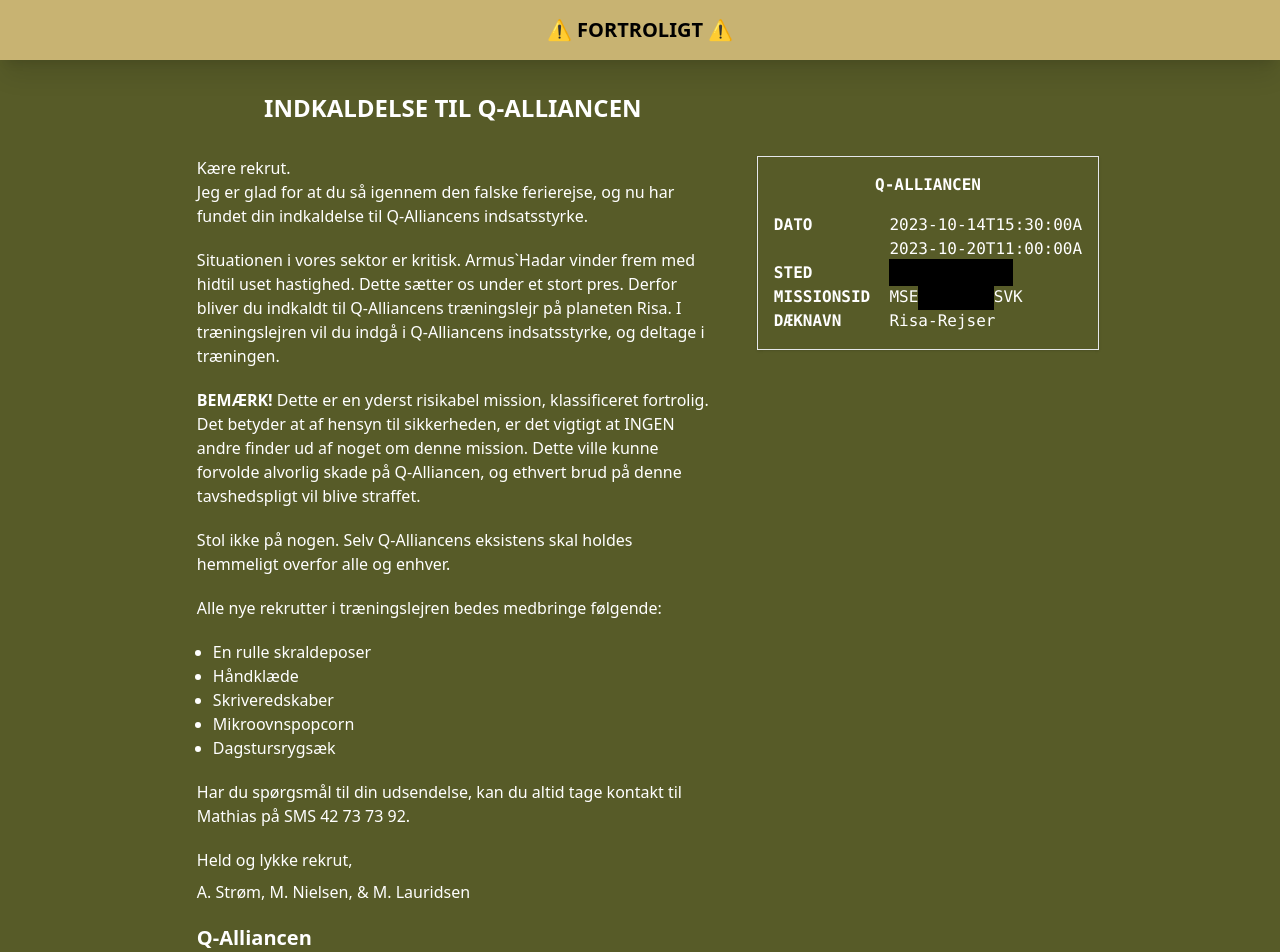
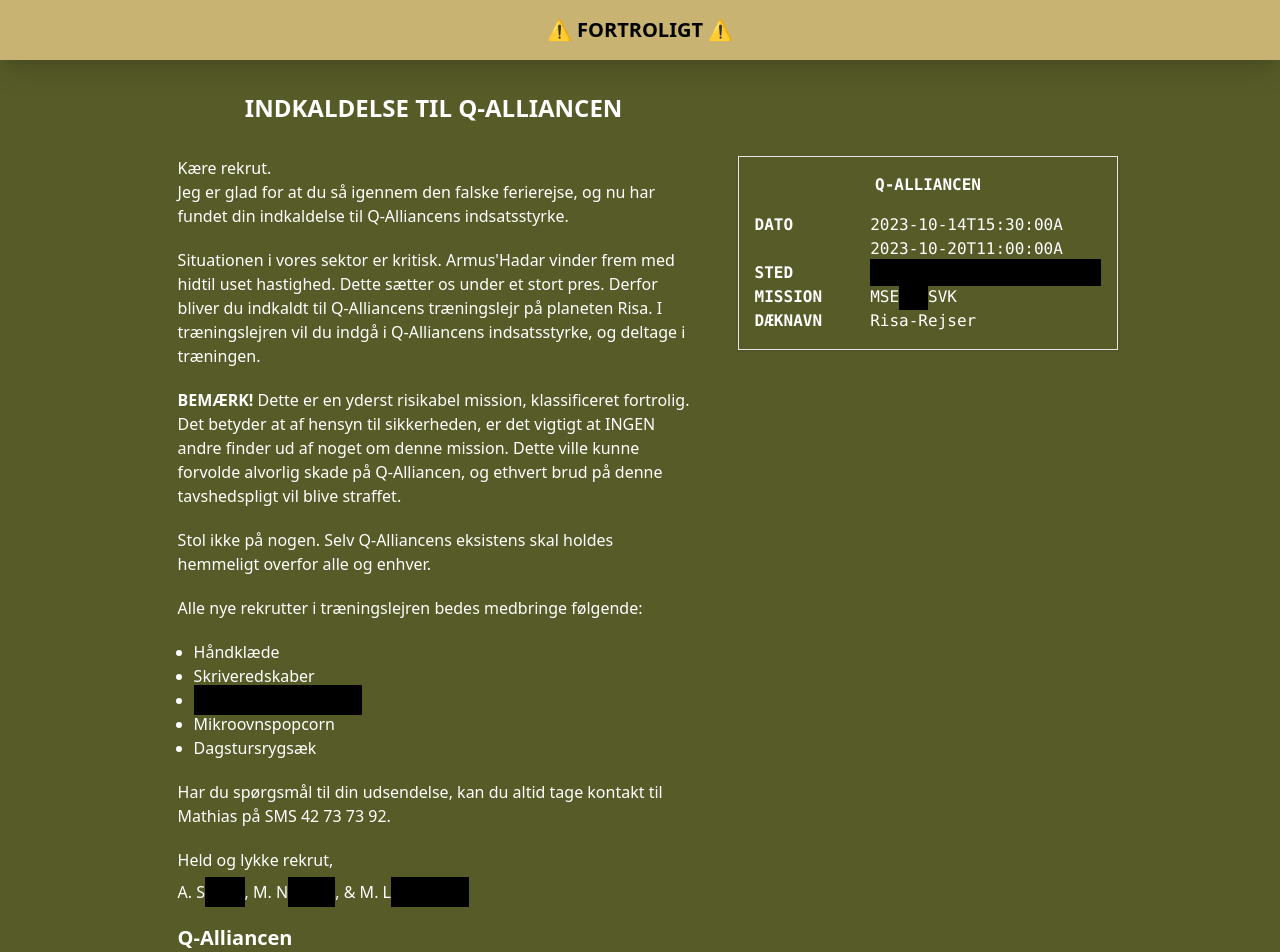
Before and after one commit to math227v/risa-rejser.dk, a SvelteKit app: page / in a window 1280 px wide. Shown: the top 952 px of the page. Built offline with nearby package versions, Linux system fonts and the light colour scheme.

Commit message:
Redacted

```diff
--- a/src/routes/+page.svelte
+++ b/src/routes/+page.svelte
@@ -10,7 +10,7 @@
                 <p>Jeg er glad for at du så igennem den falske ferierejse, og nu har fundet din indkaldelse til Q-Alliancens
                     indsatsstyrke.</p>
 
-                <p class="my-5">Situationen i vores sektor er kritisk. Armus`Hadar vinder frem med hidtil uset hastighed. Dette
+                <p class="my-5">Situationen i vores sektor er kritisk. Armus'Hadar vinder frem med hidtil uset hastighed. Dette
                     sætter os under et stort pres. Derfor bliver du indkaldt til Q-Alliancens træningslejr på planeten Risa.
                     I træningslejren vil du indgå i Q-Alliancens indsatsstyrke, og deltage i træningen.</p>
 
@@ -22,9 +22,9 @@
 
                 <p class="my-5">Alle nye rekrutter i træningslejren bedes medbringe følgende:</p>
                 <ul class="list-disc ml-4">
-                    <li>En rulle skraldeposer </li>
                     <li>Håndklæde</li>
                     <li>Skriveredskaber</li>
+                    <li><span class="bg-black py-1 font-bold text-black">En rulle skraldeposer</span></li>
                     <li>Mikroovnspopcorn</li>
                     <li>Dagstursrygsæk</li>
                 </ul>
@@ -34,7 +34,7 @@
                 <p class="mb-2 mt-5">Held og lykke rekrut,</p>
 
                 <p class="">
-                    A. Strøm, M. Nielsen, & M. Lauridsen
+                    A. S<span class="bg-black py-1 font-bold text-black">trøm</span>, M. N<span class="bg-black py-1 font-bold text-black">ielsen</span>, & M. L<span class="bg-black p-1 font-bold text-black">auridsen</span>
                 </p>
 
                 <h2 class="text-xl font-bold my-5">Q-Alliancen</h2>
@@ -46,8 +46,8 @@
             <pre class="">
 <span class="font-bold">DATO       </span> 2023-10-14T15:30:00A
 <span class="font-bold">           </span> 2023-10-20T11:00:00A
-<span class="font-bold">STED       </span> <span class="bg-black text-white p-1 font-bold">            </span>
-<span class="font-bold">MISSIONSID </span> MSE<span class="bg-black text-white p-1 font-bold">       </span>SVK
+<span class="font-bold">STED       </span> <span class="bg-black py-1 font-bold text-black">Midtsjællands Efterskole</span>
+<span class="font-bold">MISSION    </span> MSE<span class="bg-black py-1 font-bold text-black">E23</span>SVK
 <span class="font-bold">DÆKNAVN    </span> Risa-Rejser</pre>
         </div>
     </div>
```
